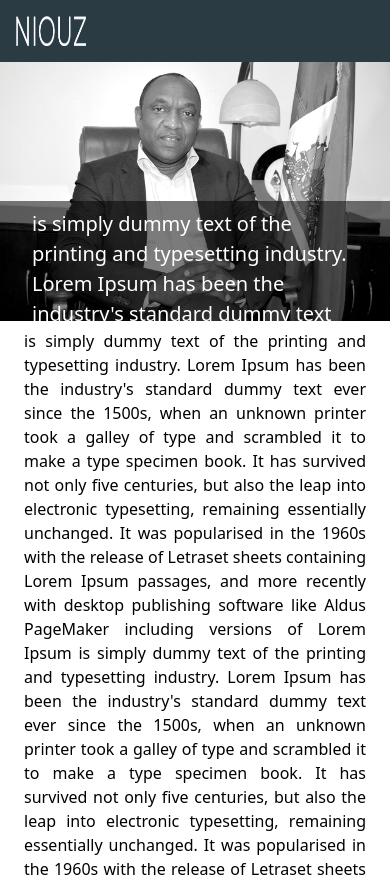
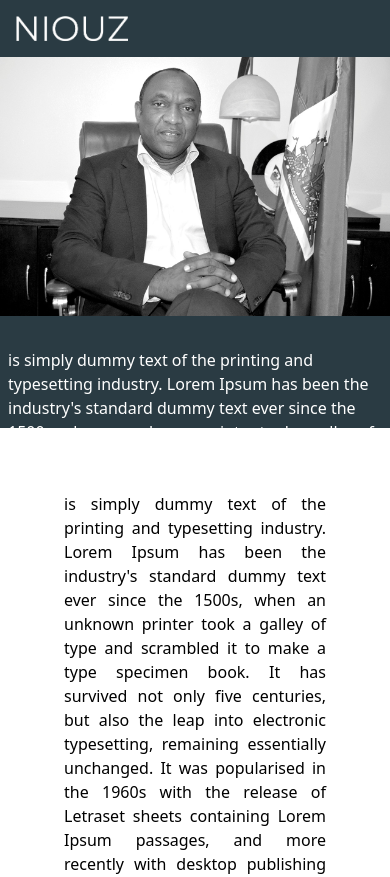
Before and after one commit to Niouz/testinglandingpage, a Next.js app: page /post in a window 390 px wide. Shown: the top 877 px of the page. Built offline with nearby package versions, Linux system fonts and the light colour scheme.

Commit message:
working the design using tailwind css

```diff
--- a/components/Layout.js
+++ b/components/Layout.js
@@ -3,9 +3,10 @@ import Body from "./Body";
 import Footer from "./Footer";
 import NewFooter from "./NewFooter";
 import NewBody from "./NewBody";
+import styles from "../styles/Home.module.css";
 
 const Layout = () => (
-  <>
+  <div className={styles.bg}>
     <Header title="Niouz | Haitians App" logoSrc="hero-logo.png" />
     <Body
       title="Niouz Logo"
@@ -14,7 +15,6 @@ const Layout = () => (
       googlePlayImage="google-play-icon.png"
       PlayStoreLink="https://niouzapp.com/"
     />
-    <Footer />
       <NewBody
         logo="logo.png"
         interfaceNiouzImage="Dark.png"
@@ -24,7 +24,8 @@ const Layout = () => (
       googleLink = "https://niouzapp.com"
       playStore="google-play-icon.png"
      />
-  </>
+     {/* <Footer /> */}
+  </div>
 );
 
 export default Layout;
--- a/components/Post.js
+++ b/components/Post.js
@@ -3,24 +3,23 @@ import NewFooter from "./NewFooter";
 
 const Post = ( { title, body, photo, source } ) => {
     return(
-        <main className={styles.container}>
+        <main className="">
 
-            <header className={styles.header}>
-                <img src = "./logo.png" />
+            <header className="flex bg-secondary-100 p-4 py-4 w-full">
+                <img className="w-28" src = "./logo.png" />
             </header>
 
-            <div className={styles.postPhoto}>
-                <img src ="./image.jpg" />
+            <div className="flex z-10">
+                <img className="w-full" src ="./image.jpg" />
             </div>
 
-            <div className={styles.postTitle}>
-                <h2>is simply dummy text of the printing and typesetting industry. Lorem Ipsum has been the industry's
+            <div className=" w-full h-28  bg-secondary-100 flex justify-center z-40">
+                <h2 className="text-primary sm:text-xl p-2 py-8">is simply dummy text of the printing and typesetting industry. Lorem Ipsum has been the industry's
  standard dummy text ever since the 1500s, when an unknown printer took a galley of type and scrambled</h2>
-                {/* <h2>{title}</h2> */}
             </div>
 
-            <div className={styles.postBody}>
-                <p>
+            <div className="w-full p-16 py-16 sm:p-40 sm:py-16 lg:-20 lg:py-24 text-justify">
+                <p className="">
                 is simply dummy text of the printing and typesetting industry. Lorem Ipsum has been the industry's
  standard dummy text ever since the 1500s, when an unknown printer took a galley of type and scrambled
  it to make a type specimen book. It has survived not only five centuries, but also the leap into electronic
@@ -69,9 +68,7 @@ const Post = ( { title, body, photo, source } ) => {
    sheets containing Lorem Ipsum passages, and more recently with desktop publishing software like Aldus PageMaker
 
                 </p>
-                <p>Source</p>
-                {/* <p>{body}</p> */}
-                <p>{source}</p>
+                <p className=" flex justify-end mt-4">Source</p>
             </div>
 
             <NewFooter
--- a/styles/Body.module.css
+++ b/styles/Body.module.css
@@ -17,7 +17,7 @@
         justify-content: space-between;
         padding: 1rem 1.5rem;
         width: 100%;
-        background-image: linear-gradient(to bottom, #64312f, #582624);
+        background-image: linear-gradient(to bottom , #2A3B43, #396d85);
     }
 
     .header hr { width: 100%; color: #fff; }
--- a/styles/Home.module.css
+++ b/styles/Home.module.css
@@ -1,3 +1,12 @@
+
+ /* bg layout */
+.bg {
+  padding: 0;
+  margin: 0;
+  background:url("https://images.unsplash.com/photo-1444664361762-afba083a4d77?ixid=MXwxMjA3fDB8MHxwaG90[…]ufDB8fHw%3D&ixlib=rb-1.2.1&auto=format&fit=crop&w=1051&q=80")rgba(0, 0, 0, 0.5);
+  background-size:cover;
+  background-blend-mode: multiply;
+}
 
  .main {
   width: 90vmax;
@@ -17,13 +26,13 @@
 
 .slogan p{
   margin-top: 24%;
-  font-size: 55px;
+  font-size: 50px;
   letter-spacing: 3px;
   color: #fff;
 }
 
 .googlePlay img{
-  margin-top: -22%;
+  margin-top: -10%;
   margin-left: -5px;
   width: 200px !important;
   cursor: pointer;
--- a/tailwind.config.js
+++ b/tailwind.config.js
@@ -2,7 +2,19 @@ module.exports = {
   purge: ['./pages/**/*.{js,ts,jsx,tsx}', './components/**/*.{js,ts,jsx,tsx}'], //removeve unused styles in production
   darkMode: false, // or 'media' or 'class'
   theme: {
-    extend: {},
+    extend: {
+      colors: {
+        primary: '#fff',
+        secondary: {
+          100: '#2A3B43',
+          200: '#345cd1'
+        }
+      },
+      fontFamily: {
+        body: ['Montserrat'],
+      },
+
+    },
   },
   variants: {
     extend: {},
```
Also changed, not shown: pages/index.js (+0 -17 lines), 1 other file (tests, documents, lock files or other folders).
